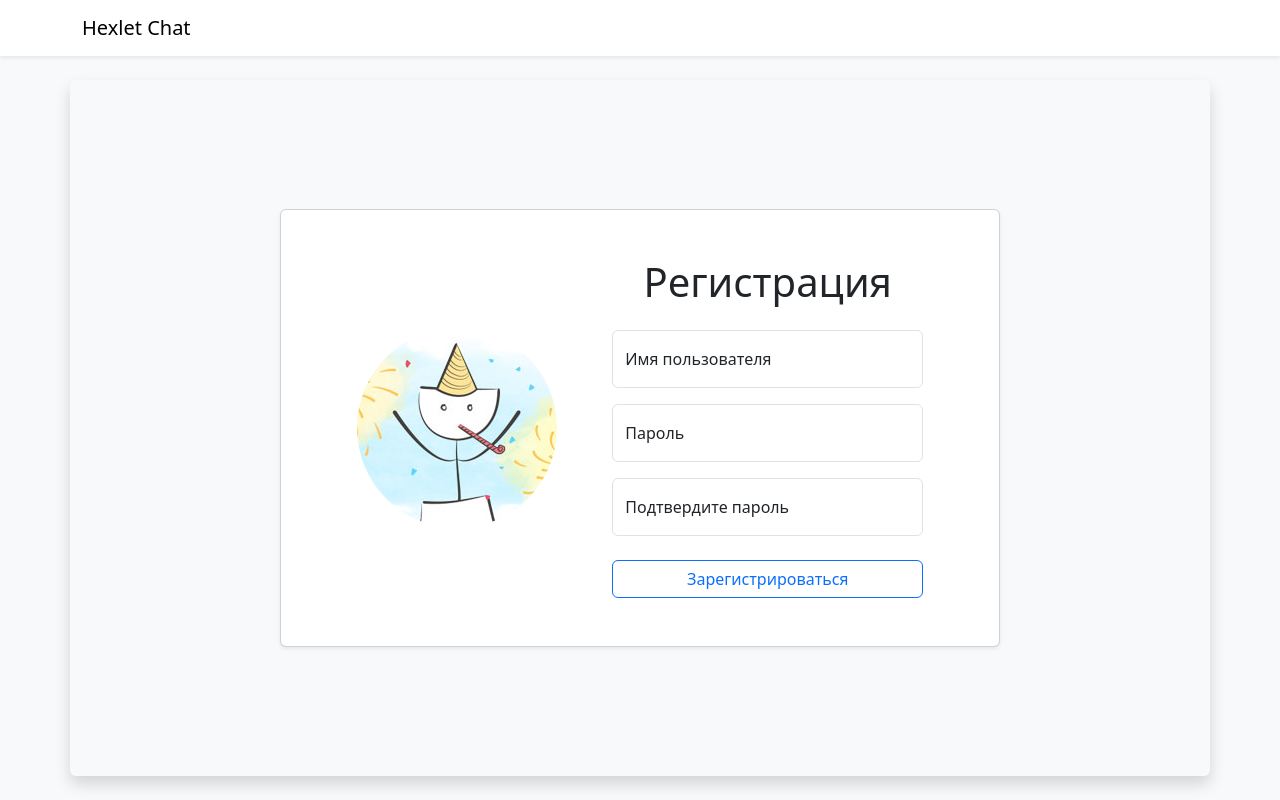
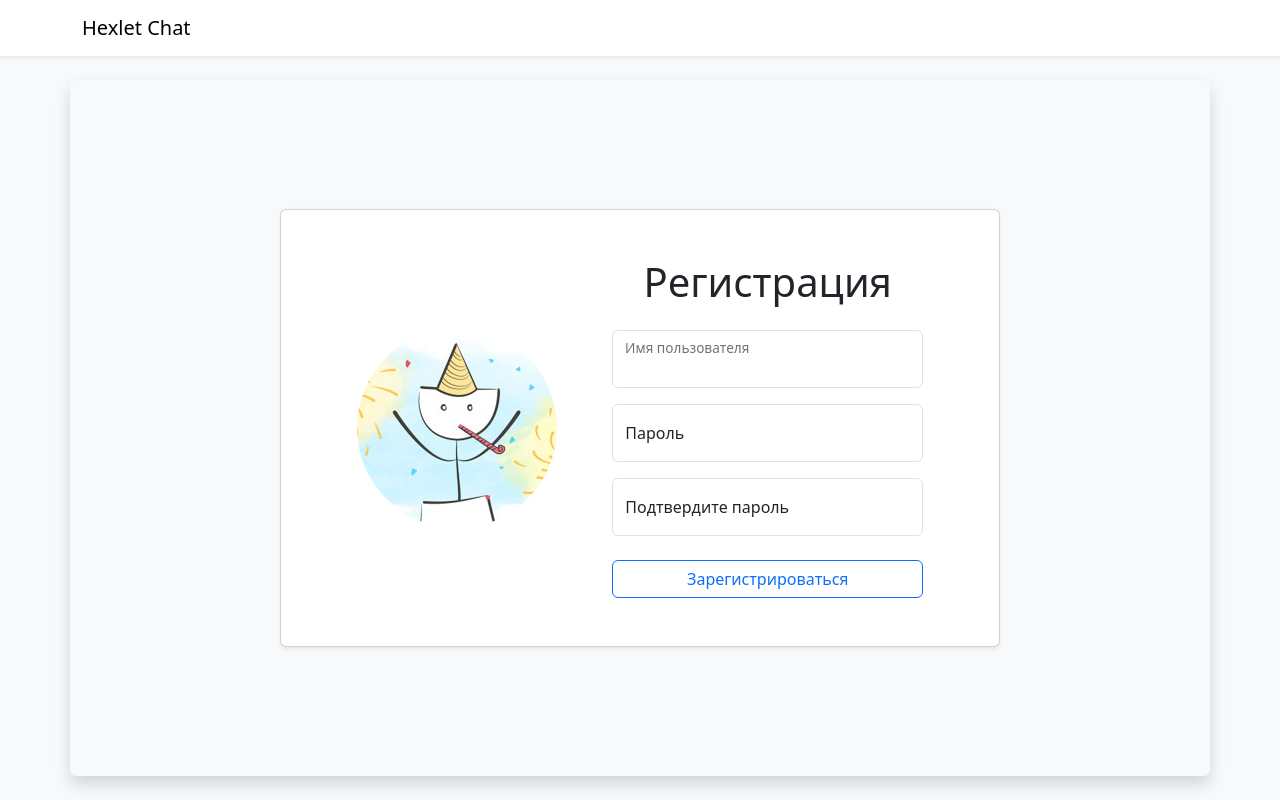
Before and after one commit to Enstrue/frontend-project-12, a React (Vite) app in the folder frontend/: page /signup in a window 1280 px wide. Built offline with nearby package versions, Linux system fonts and the light colour scheme; no server answers.

Commit message:
review, autotest fix

```diff
--- a/frontend/src/locales/i18n.js
+++ b/frontend/src/locales/i18n.js
@@ -37,6 +37,7 @@ const resources = {
         actions: 'Действия',
         channels: 'Каналы',
         chatIn: 'Чат в',
+        channelName: 'Имя канала',
         newMessage: 'Введите сообщение...',
         addChannel: 'Добавить канал',
         renameChannel: 'Переименовать канал',
--- a/frontend/src/pages/ChatPage.jsx
+++ b/frontend/src/pages/ChatPage.jsx
@@ -402,8 +402,8 @@ const ChatPage = () => {
                 <Modal.Title>{t('chat.addChannel')}</Modal.Title>
               </Modal.Header>
               <Modal.Body>
-                <label htmlFor="name" className="visually-hidden">
-                  Имя канала
+                <label htmlFor="name" className="form-label visually-hidden">
+                  {t('chat.channelName')}
                 </label>
                 <Field
                   name="name"
@@ -453,8 +453,8 @@ const ChatPage = () => {
                     'is-valid': touched.name && !errors.name,
                   })}
                 />
-                <label htmlFor="name" className="visually-hidden">
-                  Имя канала
+                <label htmlFor="name" className="form-label">
+                  {t('chat.channelName')}
                 </label>
                 {touched.name && errors.name && <div className="invalid-feedback">{errors.name}</div>}
               </Modal.Body>
--- a/frontend/src/pages/SignupPage.jsx
+++ b/frontend/src/pages/SignupPage.jsx
@@ -75,15 +75,14 @@ const SignupPage = () => {
                       {/* Username Field */}
                       <div className="form-floating mb-3 position-relative">
                         <Field
+                          id="username"
                           name="username"
-                          id="usernameField"
-                          autoComplete="username"
-                          placeholder="От 3 до 20 символов"
                           className={`form-control ${
                             touched.username && errors.username ? 'is-invalid' : ''
                           }`}
+                          required
                         />
-                        <label htmlFor="usernameField">Имя пользователя</label>
+                        <label htmlFor="username">{t('signup.username')}</label>
                         {touched.username && errors.username && (
                           <div className="invalid-tooltip">{errors.username}</div>
                         )}
@@ -101,7 +100,7 @@ const SignupPage = () => {
                             touched.password && errors.password ? 'is-invalid' : ''
                           }`}
                         />
-                        <label htmlFor="passwordField">Пароль</label>
+                        <label htmlFor="passwordField">{t('signup.password')}</label>
                         {touched.password && errors.password && (
                           <div className="invalid-tooltip">{errors.password}</div>
                         )}
@@ -121,7 +120,7 @@ const SignupPage = () => {
                               : ''
                           }`}
                         />
-                        <label htmlFor="confirmPasswordField">Подтвердите пароль</label>
+                        <label htmlFor="confirmPasswordField">{t('signup.confirmPassword')}</label>
                         {touched.confirmPassword && errors.confirmPassword && (
                           <div className="invalid-tooltip">
                             {errors.confirmPassword}
```
